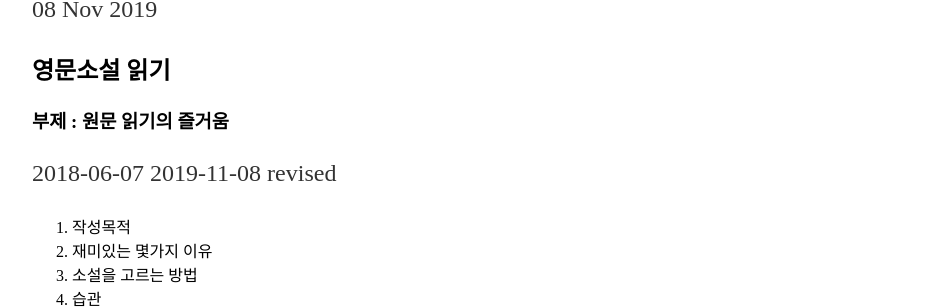
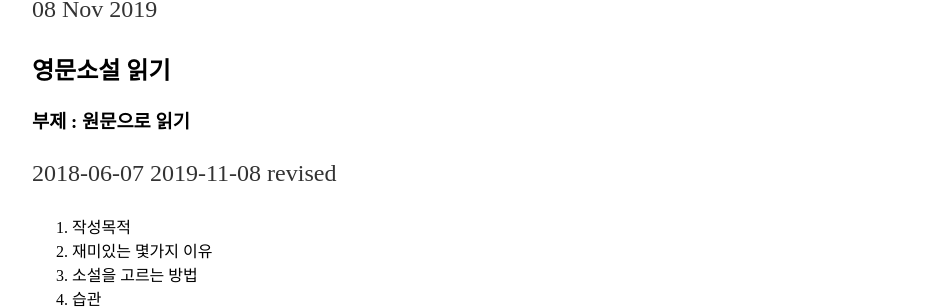
Before and after one commit to kslee5838/kslee5838.github.io, a Jekyll site: the page built from _posts/2019-11-08-Reading-English-Fiction.md, in a window 1280 px wide and 900 px high. Shown: the part 204-512 px from the top of the window, without its empty margins (160-1111 px from the left). Built offline with Jekyll 4.4.1, drawn with Linux system fonts in a browser that asks for light colours; our own code applies the rules of GitHub Pages for plain Markdown files.

Commit message:
edit title

```diff
--- a/_posts/2019-11-08-Reading-English-Fiction.md
+++ b/_posts/2019-11-08-Reading-English-Fiction.md
@@ -1,5 +1,5 @@
 ## 영문소설 읽기
-### 부제 : 원문 읽기의 즐거움
+### 부제 : 원문으로 읽기
 2018-06-07
 2019-11-08 revised
 
```
